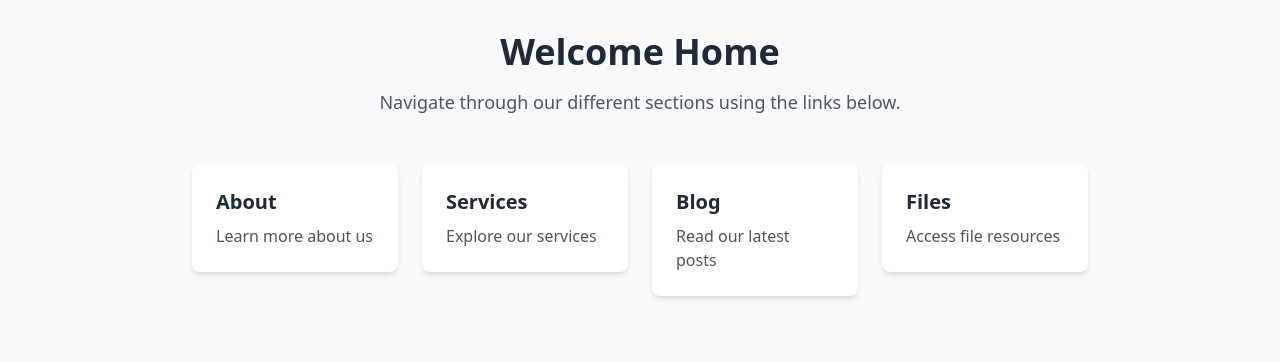
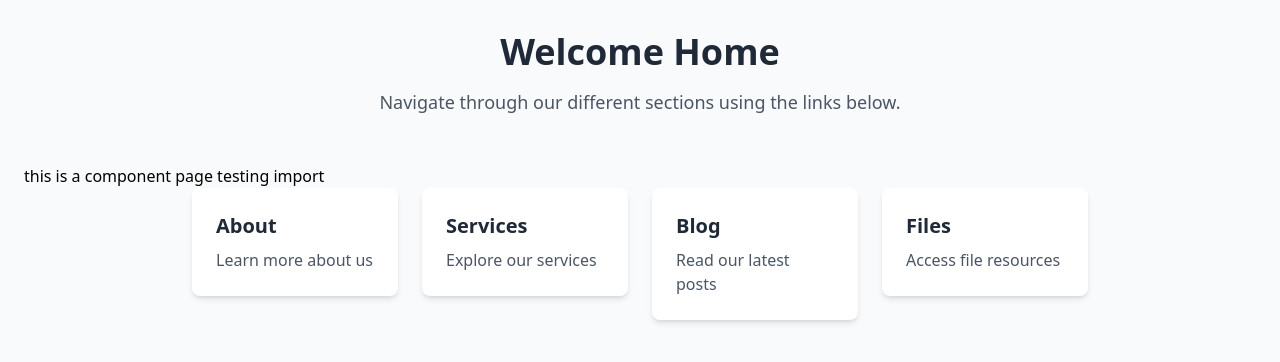
Before and after one commit to Darshit1101/learn-nextjs, a Next.js app: page / in a window 1280 px wide. Shown: the top 362 px of the page. Built offline with nearby package versions, Linux system fonts and the light colour scheme.

Commit message:
_components update

```diff
--- /dev/null
+++ b/app/_components/page.js
@@ -0,0 +1,5 @@
+import React from 'react';
+
+export default function page() {
+  return <div>this is a component page testing import</div>;
+}
--- a/app/page.js
+++ b/app/page.js
@@ -2,6 +2,7 @@
 
 import Image from 'next/image';
 import Link from 'next/link';
+import ComponentPage from './_components/page';
 
 export default function Home() {
   return (
@@ -13,6 +14,8 @@ export default function Home() {
             Navigate through our different sections using the links below.
           </p>
         </div>
+
+        <ComponentPage />
 
         <div className="grid grid-cols-1 md:grid-cols-2 lg:grid-cols-4 gap-6 max-w-4xl mx-auto">
           <Link href="/about" className="block">
```
